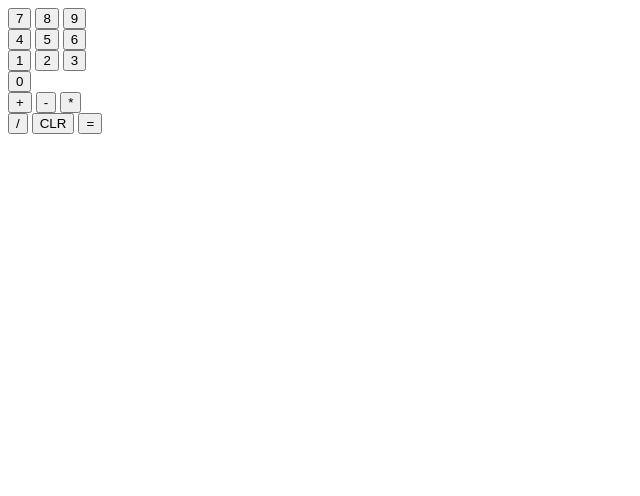
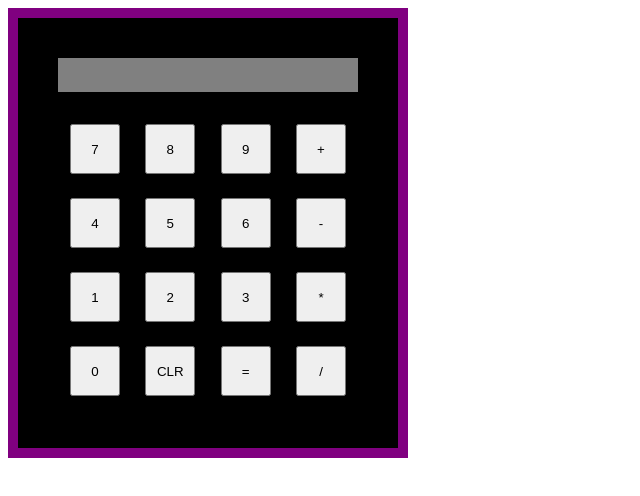
Before and after one commit to orlovskym/Calculator, a plain HTML site: page index.html in a window 1280 px wide. Shown: the whole page, without its empty margins (0-640 px from the left). Drawn offline with Linux system fonts and the light colour scheme.

Commit message:
change button layout, add border

```diff
--- a/index.html
+++ b/index.html
@@ -13,41 +13,24 @@
     <div id="calculatorBody">
         <div id="screen"></div>
         <div id="buttons">
-            <div id="numButtons">
-                <div id="topRow">
-                    <button id="7">7</button>
-                    <button id="8">8</button>
-                    <button id="9">9</button>
-                </div>
-                <div id="midRow">
-                    <button id="4">4</button>
-                    <button id="5">5</button>
-                    <button id="6">6</button>
-                </div>
-                <div id="botRow">
-                    <button id="1">1</button>
-                    <button id="2">2</button>
-                    <button id="3">3</button>
-                </div>
-                <button id="0">0</button>
-            </div>
-            <div id="operatorButtons">
-                <div id="col1">
-                    <button id="+">+</button>
-                    <button id="-">-</button>
-                    <button id="*">*</button>
-                </div>
-                <div id="col2">
-                    <button id="/">/</button>
-                    <button id="CLR">CLR</button>
-                    <button id="=">=</button>
-                </div>
-            </div>
+            <button id="7" class="button">7</button>
+            <button id="8" class="button">8</button>
+            <button id="9" class="button">9</button>
+            <button id="+" class="button">+</button>
+            <button id="4" class="button">4</button>
+            <button id="5" class="button">5</button>
+            <button id="6" class="button">6</button>
+            <button id="-" class="button">-</button>
+            <button id="1" class="button">1</button>
+            <button id="2" class="button">2</button>
+            <button id="3" class="button">3</button>
+            <button id="*" class="button">*</button>
+            <button id="0" class="button">0</button>
+            <button id="CLR" class="button">CLR</button>
+            <button id="=" class="button">=</button>
+            <button id="/" class="button">/</button>
         </div>
     </div>
-
-
-
     <script src="javascript.js"></script>
 </body>
 
--- a/style.css
+++ b/style.css
@@ -0,0 +1,38 @@
+#calculatorBody{
+    display: flex;
+    flex-direction: column;
+    height: 350px;
+    width: 300px;
+    background-color: black;
+    padding: 40px;
+    border-color: purple;
+    border-style: solid;
+    border-width: 10px;
+}
+
+#screen{
+    background-color: grey;
+    height: 50px;
+    margin-bottom: 20px;
+    color: green;
+    font-size: 36px;
+    display: flex;
+    justify-content: flex-end;
+    align-items: center;
+    padding: 12px;
+}
+
+#buttons{
+    display: flex;
+    justify-content: space-between;
+    align-items:center;
+    flex-wrap: wrap;
+    width: 300px;
+    height: 300px;
+}
+
+.button{
+    width: 50px;
+    height: 50px;
+    margin: 12px;
+}
```
